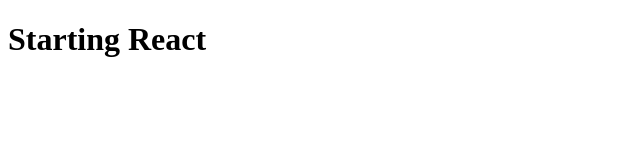
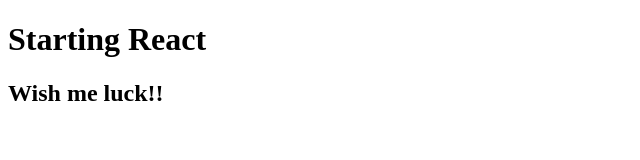
Before and after one commit to abhisheksaini3232/React_Codes, a plain HTML site: page index.html in a window 1280 px wide. Shown: the whole page, without its empty margins (0-640 px from the left). Drawn offline with Linux system fonts and the light colour scheme.

Commit message:
testing cli

```diff
--- a/index.html
+++ b/index.html
@@ -7,5 +7,6 @@
 </head>
 <body>
   <h1>Starting React</h1>
+  <h2>Wish me luck!!</h2>
 </body>
 </html>
```
